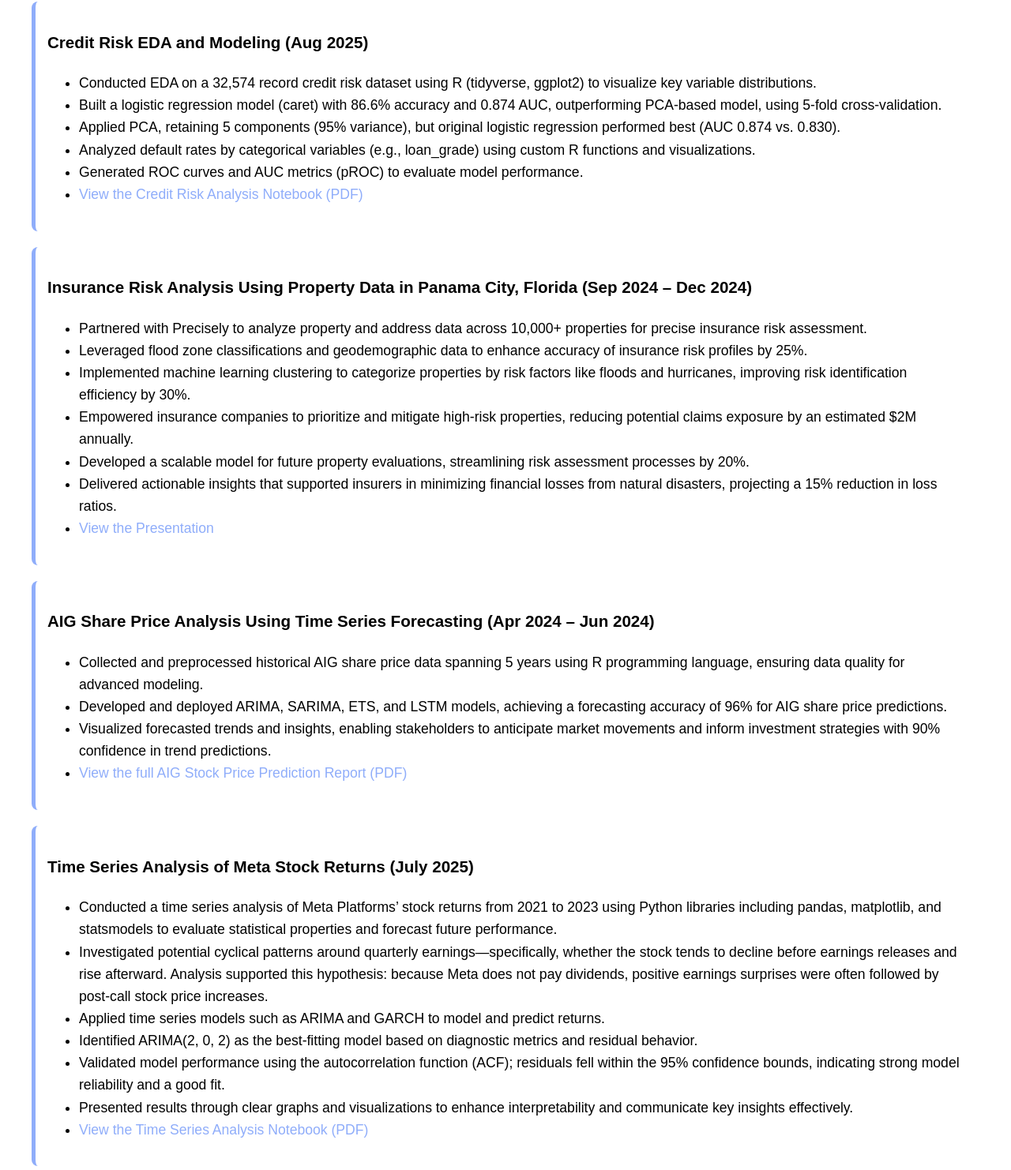
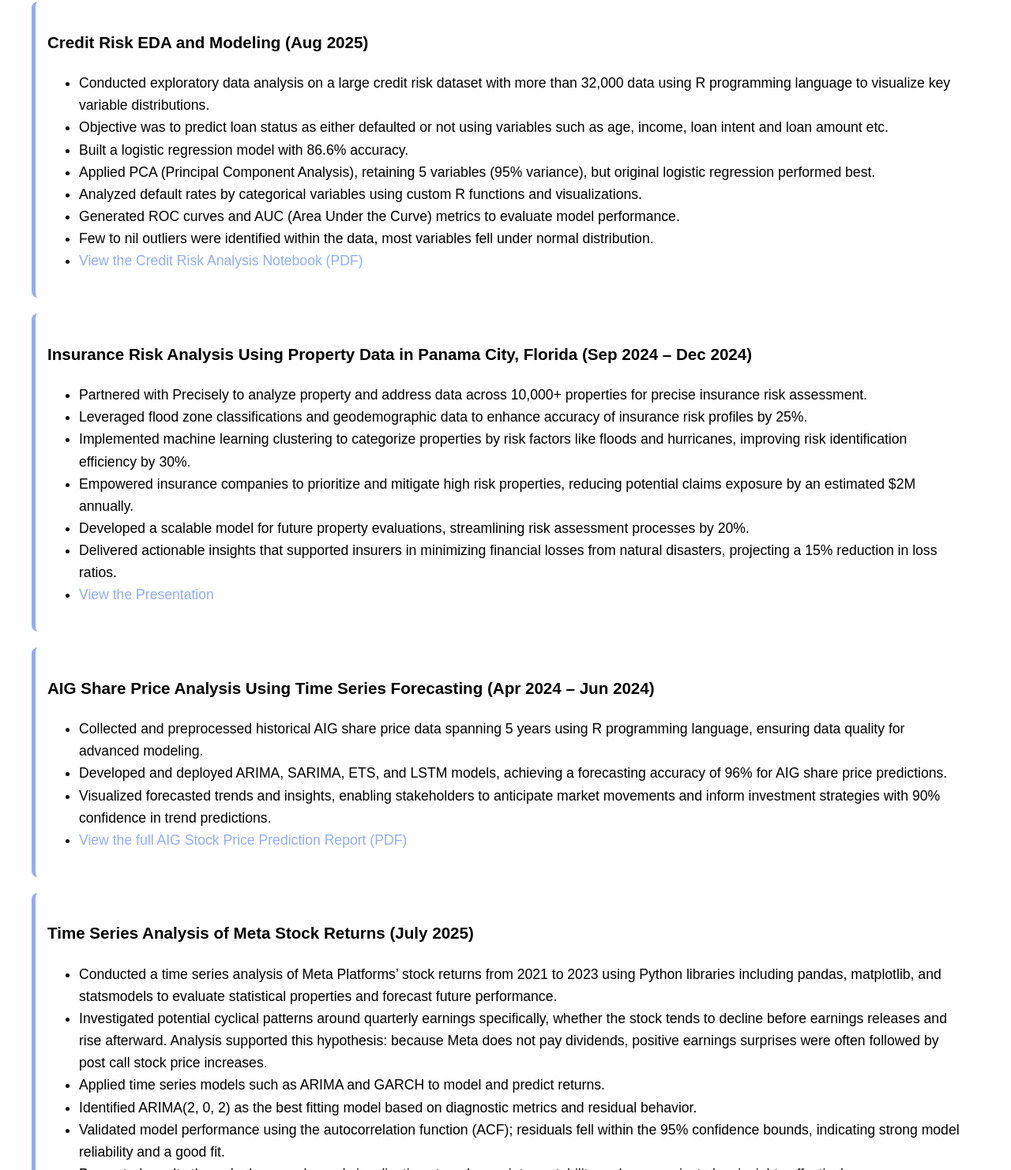
Before and after one commit to Jestin-100/Jestin-Portfolio, a plain HTML site: page index.html in a window 1280 px wide. Shown: the part 1318-2800 px from the top of the page at 79% size. Drawn offline with Linux system fonts and the light colour scheme.

Commit message:
Update index.html

```diff
--- a/index.html
+++ b/index.html
@@ -87,7 +87,7 @@
     <div style="text-align: center; margin-bottom: 20px;">
       <img src="my-photo.jpg" alt="Jestin Edoor" style="width: 200px; height: 200px; border: 5px solid #8FADFA;" />
     </div>
-    <p>I'm Jestin, a dedicated data analyst with over two years of hands-on experience in risk management and financial services. I excel at tackling complex data challenges, delivering actionable insights, minimizing risks, and creating substantial value for organizations and their clients. My deep passion lies in transforming raw data into innovative, strategic solutions that drive impactful and measurable results across various industries.</p>
+    <p>I'm Jestin, a dedicated data analyst with over two years of hands on experience in risk management and financial services. I excel at tackling complex data challenges, delivering actionable insights, minimizing risks, and creating substantial value for organizations and their clients. My deep passion lies in transforming raw data into innovative, strategic solutions that drive impactful and measurable results across various industries.</p>
   </section>
 
   <section id="skills">
@@ -110,11 +110,13 @@
     <div class="project">
       <h3>Credit Risk EDA and Modeling (Aug 2025)</h3>
       <ul>
-        <li>Conducted EDA on a 32,574 record credit risk dataset using R (tidyverse, ggplot2) to visualize key variable distributions.</li>
-        <li>Built a logistic regression model (caret) with 86.6% accuracy and 0.874 AUC, outperforming PCA-based model, using 5-fold cross-validation.</li>
-        <li>Applied PCA, retaining 5 components (95% variance), but original logistic regression performed best (AUC 0.874 vs. 0.830).</li>
-        <li>Analyzed default rates by categorical variables (e.g., loan_grade) using custom R functions and visualizations.</li>
-        <li>Generated ROC curves and AUC metrics (pROC) to evaluate model performance.</li>
+        <li>Conducted exploratory data analysis on a large credit risk dataset with more than 32,000 data using R programming language to visualize key variable distributions.</li>
+        <li>Objective was to predict loan status as either defaulted or not using variables such as age, income, loan intent and loan amount etc.</li>
+        <li>Built a logistic regression model with 86.6% accuracy.</li>
+        <li>Applied PCA (Principal Component Analysis), retaining 5 variables (95% variance), but original logistic regression performed best.</li>
+        <li>Analyzed default rates by categorical variables using custom R functions and visualizations.</li>
+        <li>Generated ROC curves and AUC (Area Under the Curve) metrics to evaluate model performance.</li>
+        <li>Few to nil outliers were identified within the data, most variables fell under normal distribution.</li>
         <li><a href="Credit Risk Analysis.pdf" target="_blank">View the Credit Risk Analysis Notebook (PDF)</a></li>
       </ul>
     </div>
@@ -124,7 +126,7 @@
         <li>Partnered with Precisely to analyze property and address data across 10,000+ properties for precise insurance risk assessment.</li>
         <li>Leveraged flood zone classifications and geodemographic data to enhance accuracy of insurance risk profiles by 25%.</li>
         <li>Implemented machine learning clustering to categorize properties by risk factors like floods and hurricanes, improving risk identification efficiency by 30%.</li>
-        <li>Empowered insurance companies to prioritize and mitigate high-risk properties, reducing potential claims exposure by an estimated $2M annually.</li>
+        <li>Empowered insurance companies to prioritize and mitigate high risk properties, reducing potential claims exposure by an estimated $2M annually.</li>
         <li>Developed a scalable model for future property evaluations, streamlining risk assessment processes by 20%.</li>
         <li>Delivered actionable insights that supported insurers in minimizing financial losses from natural disasters, projecting a 15% reduction in loss ratios.</li>
         <li><a href="https://www.canva.com/design/DAGSvwDjfPA/qs4zbZuEIiH4ofd0kJ5BHQ/view?utm_content=DAGSvwDjfPA&utm_campaign=designshare&utm_medium=link2&utm_source=uniquelinks&utlId=h66ccf80713" target="_blank">View the Presentation</a></li>
@@ -143,9 +145,9 @@
       <h3>Time Series Analysis of Meta Stock Returns (July 2025)</h3>
       <ul>
         <li>Conducted a time series analysis of Meta Platforms’ stock returns from 2021 to 2023 using Python libraries including pandas, matplotlib, and statsmodels to evaluate statistical properties and forecast future performance.</li>
-        <li>Investigated potential cyclical patterns around quarterly earnings—specifically, whether the stock tends to decline before earnings releases and rise afterward. Analysis supported this hypothesis: because Meta does not pay dividends, positive earnings surprises were often followed by post-call stock price increases.</li>
+        <li>Investigated potential cyclical patterns around quarterly earnings specifically, whether the stock tends to decline before earnings releases and rise afterward. Analysis supported this hypothesis: because Meta does not pay dividends, positive earnings surprises were often followed by post call stock price increases.</li>
         <li>Applied time series models such as ARIMA and GARCH to model and predict returns.</li>
-        <li>Identified ARIMA(2, 0, 2) as the best-fitting model based on diagnostic metrics and residual behavior.</li>
+        <li>Identified ARIMA(2, 0, 2) as the best fitting model based on diagnostic metrics and residual behavior.</li>
         <li>Validated model performance using the autocorrelation function (ACF); residuals fell within the 95% confidence bounds, indicating strong model reliability and a good fit.</li>
         <li>Presented results through clear graphs and visualizations to enhance interpretability and communicate key insights effectively.</li>
         <li><a href="TS of META (Returns).pdf" target="_blank">View the Time Series Analysis Notebook (PDF)</a></li>
```
